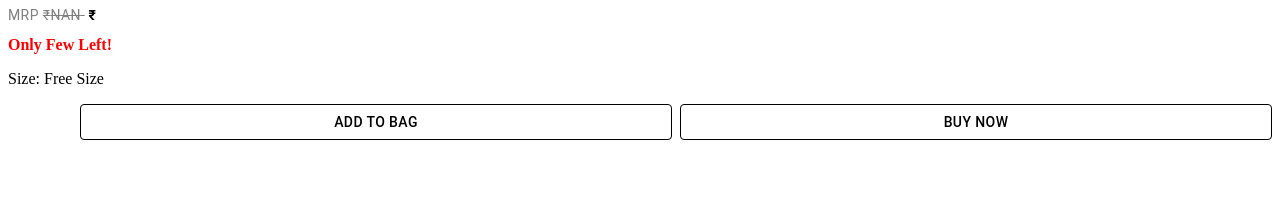
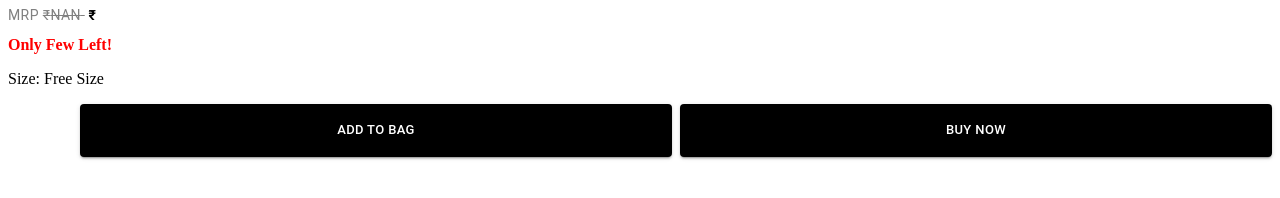
Before and after one commit to adabalabharath/mini, a React (Vite) app: page /product/1 in a window 1280 px wide. Shown: the part 198-396 px from the top of the page. Built offline with nearby package versions, Linux system fonts and the light colour scheme; some icons are missing.

Commit message:
freesize buy

```diff
--- a/src/components/ProductDetail.jsx
+++ b/src/components/ProductDetail.jsx
@@ -191,7 +191,7 @@ const ProductDetail = () => {
             Only Few Left!
           </Typography>
         </Grid>
-        <Grid>
+
           {product?.availableSizes.length ? (
             <>
               {" "}
@@ -241,15 +241,17 @@ const ProductDetail = () => {
               )}
             </Button>
             <Button
-              variant="outlined"
+              variant="contained"
               color="black"
               fullWidth
               onClick={handleBag}
+              sx={{color:'white',backgroundColor:'black'}}
+              size="small"
             >
               Add to Bag
             </Button>
             <Button
-              variant="outlined"
+              variant="contained"
               color="black"
               fullWidth
               onClick={() => {
@@ -259,15 +261,17 @@ const ProductDetail = () => {
                 }
                 if (product.availableSizes.length > 0) {
                   selectedSize ? setBuy(true) : setDialog(true);
-                } else if (product.availableSizes.length == 0) {
+                } else {
                   setBuy(true);
                 }
               }}
+              size="small"
+              sx={{color:'white',backgroundColor:'black'}}
             >
               Buy now
             </Button>
           </Box>
-        </Grid>
+
       </Grid>
       <Dialog open={dialog} onClose={() => setDialog(false)}>
         <DialogContent>Please select a size to continue</DialogContent>
@@ -293,7 +297,7 @@ const ProductDetail = () => {
         </Alert>
       </Snackbar>
       <Drawer
-        open={buy && selectedSize}
+        open={buy}
         anchor="bottom"
         onClose={() => setBuy(false)}
       >
```
